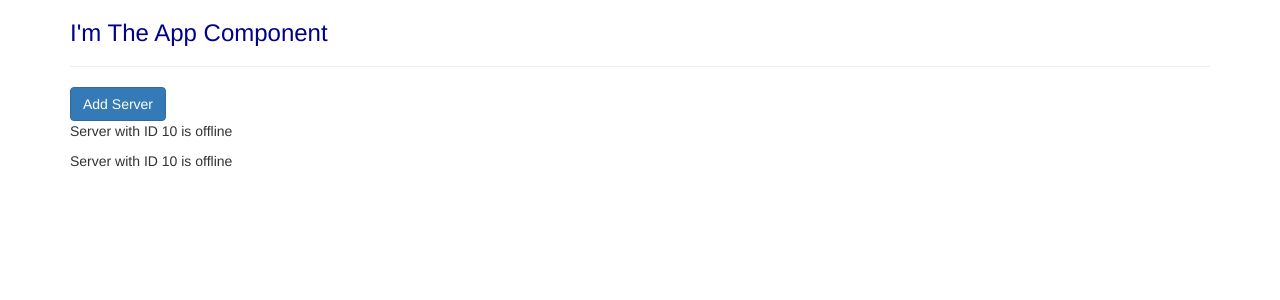
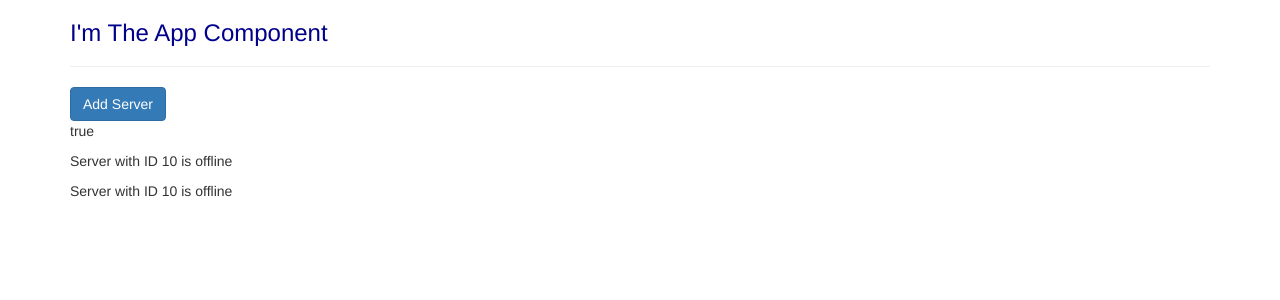
Before and after one commit to AbdallahAbuHaltam/reviseAngular1, an Angular app: page / in a window 1280 px wide. Shown: the top 300 px of the page. Built offline with nearby package versions, Linux system fonts and the light colour scheme.

Commit message:
Finished Property Binding

```diff
--- a/src/app/servers/servers.component.html
+++ b/src/app/servers/servers.component.html
@@ -1,4 +1,5 @@
 <button class="btn btn-primary"
 [disabled]="!isAllowed"> Add Server</button>
+<p [innerText]="isAllowed"></p>
 <app-server></app-server>
 <app-server></app-server>
```
